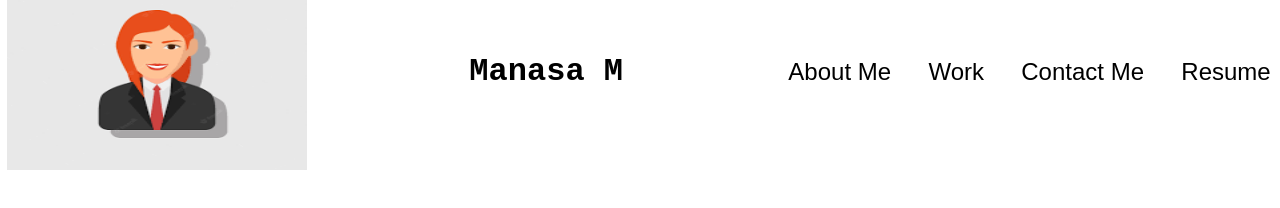
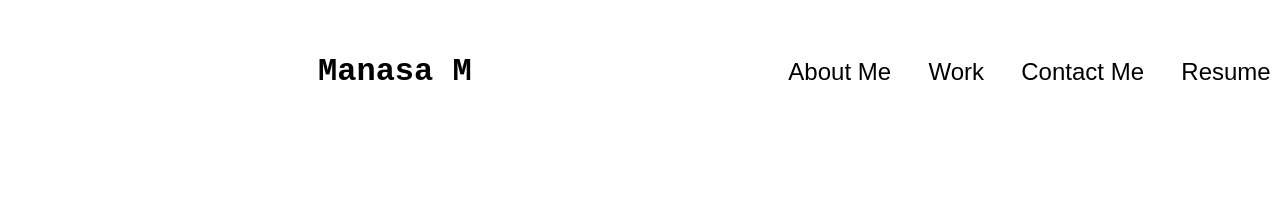
Before and after one commit to manasavijay09/Full_stack_Portfolio, a plain HTML site: page index.html in a window 1280 px wide. Drawn offline with Linux system fonts and the light colour scheme.

Commit message:
"removed avtar file" git add .

```diff
--- a/index.html
+++ b/index.html
@@ -12,7 +12,7 @@
     <nav id="navigation">
 
      <div class="logo">
-        <img src="./assets/images.png" alt="Manasa" style="height: 200px; width: 300px;"/>
+
     </div>
     <h1>Manasa M</h1>
      <div>
```
Also changed, not shown: assets/images.png (deleted).
